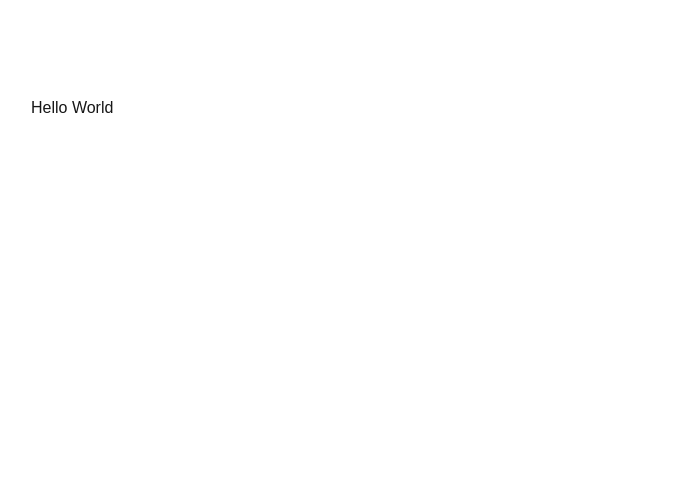
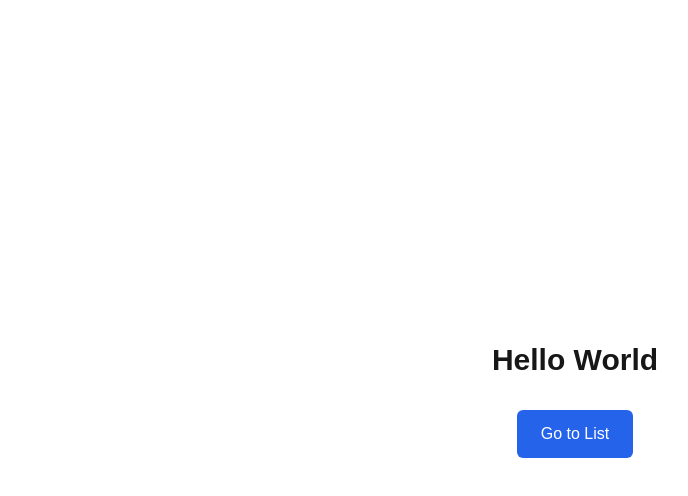
Before and after one commit to Herre1/FrontEnd-CompuNet3, a Next.js app: page / in a window 1280 px wide. Shown: the top 496 px of the page, without its empty margins (65-753 px from the left). Built offline with nearby package versions, Linux system fonts and the light colour scheme.

Commit message:
LOGIN WITH ID AND TOKEN
YA MUESTRA LA LISTA SEGUN EL USUARIO LOGUEADO

```diff
--- a/package.json
+++ b/package.json
@@ -13,6 +13,7 @@
     "@reduxjs/toolkit": "^2.3.0",
     "axios": "^1.7.7",
     "js-cookie": "^3.0.5",
+    "jwt-decode": "^4.0.0",
     "next": "14.2.14",
     "react": "^18",
     "react-dom": "^18",
--- a/src/app/layout.tsx
+++ b/src/app/layout.tsx
@@ -1,6 +1,8 @@
 import type { Metadata } from "next";
 import localFont from "next/font/local";
 import "./globals.css";
+import { AuthProvider } from "./store/AuthContext";
+
 
 const geistSans = localFont({
   src: "./fonts/GeistVF.woff",
@@ -28,7 +30,9 @@ export default function RootLayout({
       <body
         className={`${geistSans.variable} ${geistMono.variable} antialiased`}
       >
-        {children}
+        <AuthProvider> {/* Agrega el AuthProvider aquí */}
+          {children}
+        </AuthProvider>
       </body>
     </html>
   );
--- /dev/null
+++ b/src/app/list/page.tsx
@@ -0,0 +1,78 @@
+// pages/userLists.tsx
+"use client";
+
+import { useEffect, useState } from 'react';
+import axios from 'axios';
+import { useRouter } from 'next/navigation';
+import { useAuth } from '../store/AuthContext';
+
+interface Content {
+  id: string;
+  title: string;
+  description: string;
+}
+
+interface List {
+  id: string;
+  contents: Content[];
+  status: string;
+}
+
+const UserLists: React.FC = () => {
+  const [lists, setLists] = useState<List[]>([]);
+  const [error, setError] = useState<string | null>(null);
+  const router = useRouter();
+  const { token } = useAuth();
+
+  useEffect(() => {
+    const fetchUserLists = async () => {
+      if (!token) {
+        router.push('/login');
+        return;
+      }
+
+      // Obtén el `userId` desde `localStorage`
+      const userId = localStorage.getItem('userId');
+      if (!userId) {
+        setError('User ID not found');
+        return;
+      }
+
+      try {
+        const response = await axios.get(`https://proyecto-compunet-lll.onrender.com/api/v1/lists/${userId}`, {
+          headers: { Authorization: `Bearer ${token}` },
+        });
+        setLists(response.data);
+      } catch (error) {
+        setError('Failed to load lists');
+      }
+    };
+
+    fetchUserLists();
+  }, [token, router]);
+
+  if (error) {
+    return <p>{error}</p>;
+  }
+
+  return (
+    <div>
+      <h1>Your Lists</h1>
+      {lists.map((list) => (
+        <div key={list.id}>
+          <h2>Status: {list.status}</h2>
+          <ul>
+            {list.contents.map((content) => (
+              <li key={content.id}>
+                <h3>{content.title}</h3>
+                <p>{content.description}</p>
+              </li>
+            ))}
+          </ul>
+        </div>
+      ))}
+    </div>
+  );
+};
+
+export default UserLists;
--- a/src/app/login/page.tsx
+++ b/src/app/login/page.tsx
@@ -36,7 +36,11 @@ const Login = () => {
         throw new Error(result.message || 'Login failed');
       }
 
+      // Guardar el token y el userId en localStorage
       localStorage.setItem('token', result.token);
+      localStorage.setItem('userId', result.id); // Guardar el ID del usuario
+
+      // Redirigir al usuario a la página de inicio
       router.push('/');
     } catch (err) {
       setError(err instanceof Error ? err.message : 'An error occurred during login');
--- a/src/app/page.tsx
+++ b/src/app/page.tsx
@@ -1,8 +1,13 @@
+import Link from 'next/link';
+
 export default function Home() {
   return (
-    <div className="flex min-h-screen flex-col item-center justify-between p-24">
-        <h1 className="flex items-center">Hello World</h1>
+    <div className="flex min-h-screen flex-col items-center justify-center p-24">
+      <h1 className="flex items-center text-3xl font-bold mb-8">Hello World</h1>
+
+      <Link href="/list" className="px-6 py-3 bg-blue-600 text-white rounded-md hover:bg-blue-700 focus:outline-none focus:ring-2 focus:ring-blue-500">
+        Go to List
+      </Link>
     </div>
-
   );
 }
--- /dev/null
+++ b/src/app/services/list.service.ts
@@ -0,0 +1,9 @@
+// services/list.service.ts
+import axios from 'axios';
+
+export const getUserLists = async (userId: string, token: string) => {
+  const response = await axios.get(`https://proyecto-compunet-lll.onrender.com/api/v1/lists/${userId}`, {
+    headers: { Authorization: `Bearer ${token}` },
+  });
+  return response.data;
+};
--- /dev/null
+++ b/src/app/store/AuthContext.tsx
@@ -0,0 +1,43 @@
+// context/AuthContext.tsx
+"use client";
+
+import { createContext, useContext, useState, useEffect, ReactNode } from 'react';
+import { useRouter } from 'next/navigation';
+
+interface AuthContextProps {
+  token: string | null;
+  setToken: (token: string | null) => void;
+  logout: () => void;
+}
+
+const AuthContext = createContext<AuthContextProps | undefined>(undefined);
+
+export const AuthProvider = ({ children }: { children: ReactNode }) => {
+  const [token, setToken] = useState<string | null>(null);
+  const router = useRouter();
+
+  useEffect(() => {
+    const savedToken = localStorage.getItem('token');
+    if (savedToken) setToken(savedToken);
+  }, []);
+
+  const logout = () => {
+    localStorage.removeItem('token');
+    setToken(null);
+    router.push('/login');
+  };
+
+  return (
+    <AuthContext.Provider value={{ token, setToken, logout }}>
+      {children}
+    </AuthContext.Provider>
+  );
+};
+
+export const useAuth = (): AuthContextProps => {
+  const context = useContext(AuthContext);
+  if (!context) {
+    throw new Error("useAuth must be used within an AuthProvider");
+  }
+  return context;
+};
--- a/src/middleware.ts
+++ b/src/middleware.ts
@@ -1,7 +1,7 @@
 import { NextRequest, NextResponse } from "next/server";
 
 const protectedRoutes = ['/profile', '/contact'];
-const publicRoutes = ['/login', '/register' , '/users' ];
+const publicRoutes = ['/login', '/register' , '/users' , '/list' ];
 
 export default function middleware(request: NextRequest){
     const currentUser = request.cookies.get("currentUser")?.value;
```
Also changed, not shown: 1 other file (tests, documents, lock files or other folders).
